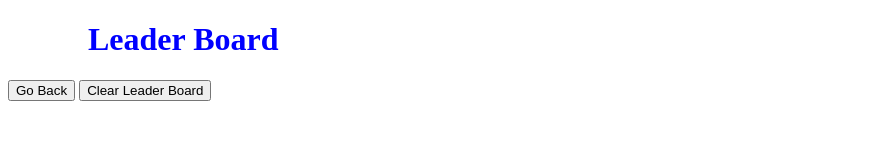
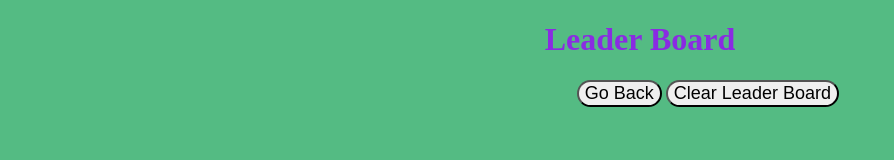
Before and after one commit to glewis67/codequiz2, a plain HTML site: page scoreBoard.html in a window 1280 px wide. Shown: the whole page, without its empty margins (0-894 px from the left). Drawn offline with Linux system fonts and the light colour scheme.

Commit message:
score board css added

```diff
--- a/assets/css/scoreBoard.css
+++ b/assets/css/scoreBoard.css
@@ -1,15 +1,25 @@
-h3{
-    margin-right: 50px;
-
+body{
+	background-color: rgb(84, 187, 131);
 }
-.ladder-search{
-    margin-left: 100px;
+.main{
+    margin-left: 45%;
 }
 
 h1{
-    margin-left: 80px;
-	color: blue;
+    text-align: center;
+	color: blueviolet;
 }
+
+li{
+	font-size: x-large;
+}
+
+button{
+	font-size: large;
+	border-radius: 25px;
+}
+
+
 #container {
 	width: 25%;
 	height: auto;
--- a/scoreBoard.html
+++ b/scoreBoard.html
@@ -8,8 +8,8 @@
     <link rel="stylesheet" href="./assets/css/scoreBoard.css">
 </head>
 <body>
-    <div>
-        <h1>Leader Board</h1>
+    <h1>Leader Board</h1>
+    <div class="main">
         <ol id="scores"></ol>
         <a href="index.html"><button>Go Back</button></a>
         <button id="reset">Clear Leader Board</button>
```
